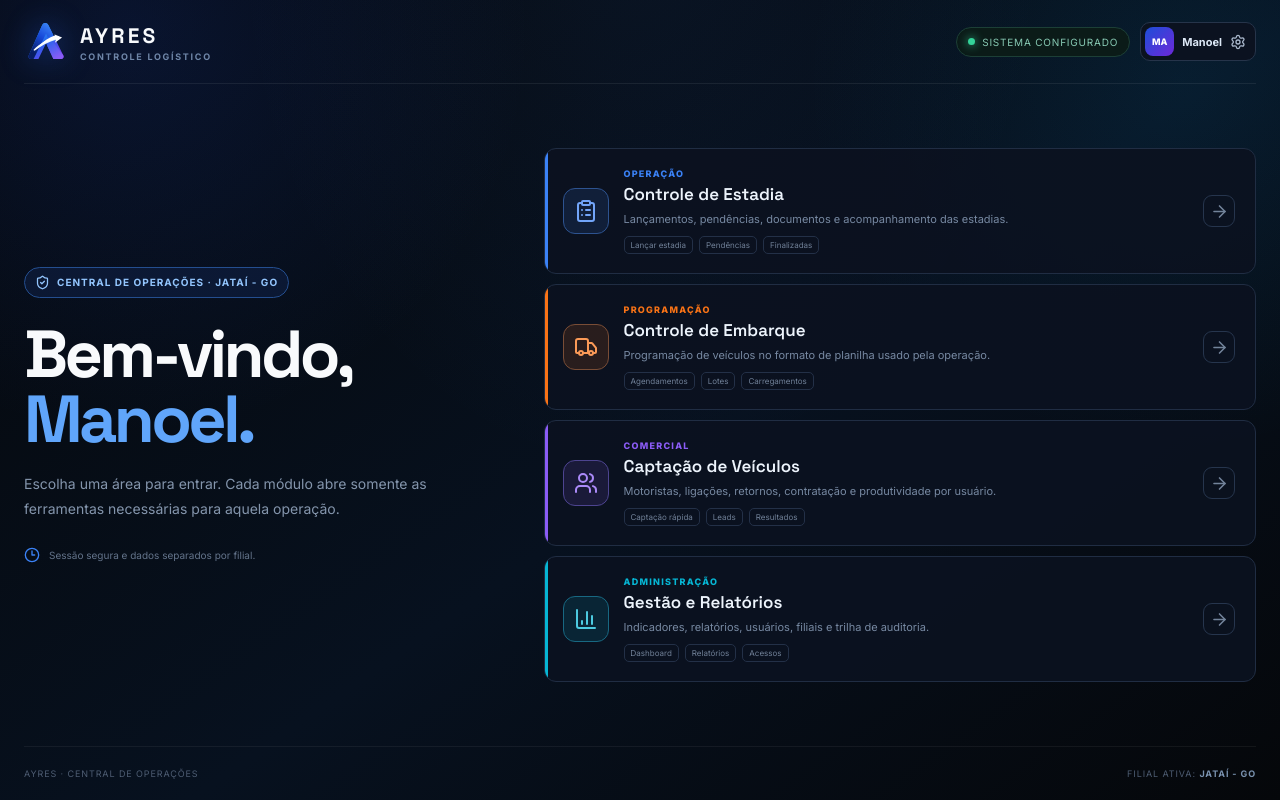
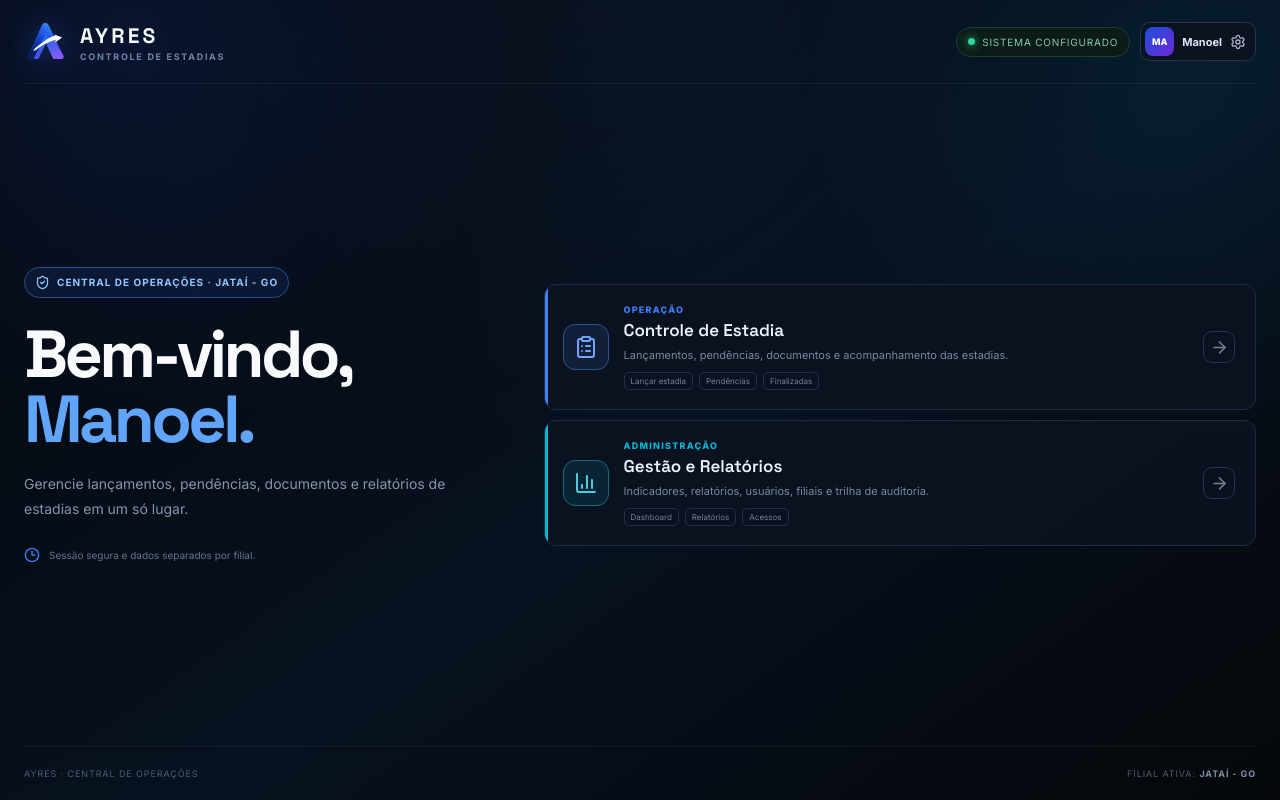
Before and after one commit to manoelAy-maker/painel-ldc-de-estadias-teste-, a React (Vite) app: page / in a window 1280 px wide. Built offline with nearby package versions, Linux system fonts and the light colour scheme; no server answers.

Commit message:
Escopo exclusivo de estadias: src/pages/PortalPage.tsx

```diff
--- a/src/pages/PortalPage.tsx
+++ b/src/pages/PortalPage.tsx
@@ -5,8 +5,6 @@ import {
   Clock3,
   Settings,
   ShieldCheck,
-  Truck,
-  Users,
 } from 'lucide-react'
 import { AyresLogo } from '../components/AyresLogo'
 import { useAuth } from '../auth/AuthProvider'
@@ -31,24 +29,6 @@ const modules: Array<{
     path: '/estadias',
     tone: 'blue',
     icon: ClipboardList,
-  },
-  {
-    title: 'Controle de Embarque',
-    label: 'Programação',
-    description: 'Programação de veículos no formato de planilha usado pela operação.',
-    details: ['Agendamentos', 'Lotes', 'Carregamentos'],
-    path: '/embarques',
-    tone: 'orange',
-    icon: Truck,
-  },
-  {
-    title: 'Captação de Veículos',
-    label: 'Comercial',
-    description: 'Motoristas, ligações, retornos, contratação e produtividade por usuário.',
-    details: ['Captação rápida', 'Leads', 'Resultados'],
-    path: '/captacao',
-    tone: 'purple',
-    icon: Users,
   },
   {
     title: 'Gestão e Relatórios',
@@ -77,7 +57,7 @@ export function PortalPage() {
           <span className="portal-brand-logo"><AyresLogo size={44} /></span>
           <div>
             <strong>AYRES</strong>
-            <span>CONTROLE LOGÍSTICO</span>
+            <span>CONTROLE DE ESTADIAS</span>
           </div>
         </div>
         <div className="portal-userbar">
@@ -90,7 +70,7 @@ export function PortalPage() {
         <div className="portal-intro">
           <span className="portal-access"><ShieldCheck size={15} /> Central de operações · {branch}</span>
           <h1>Bem-vindo, <em>{firstName}.</em></h1>
-          <p>Escolha uma área para entrar. Cada módulo abre somente as ferramentas necessárias para aquela operação.</p>
+          <p>Gerencie lançamentos, pendências, documentos e relatórios de estadias em um só lugar.</p>
           <div className="portal-note"><Clock3 size={16} /><span>Sessão segura e dados separados por filial.</span></div>
         </div>
 
```
